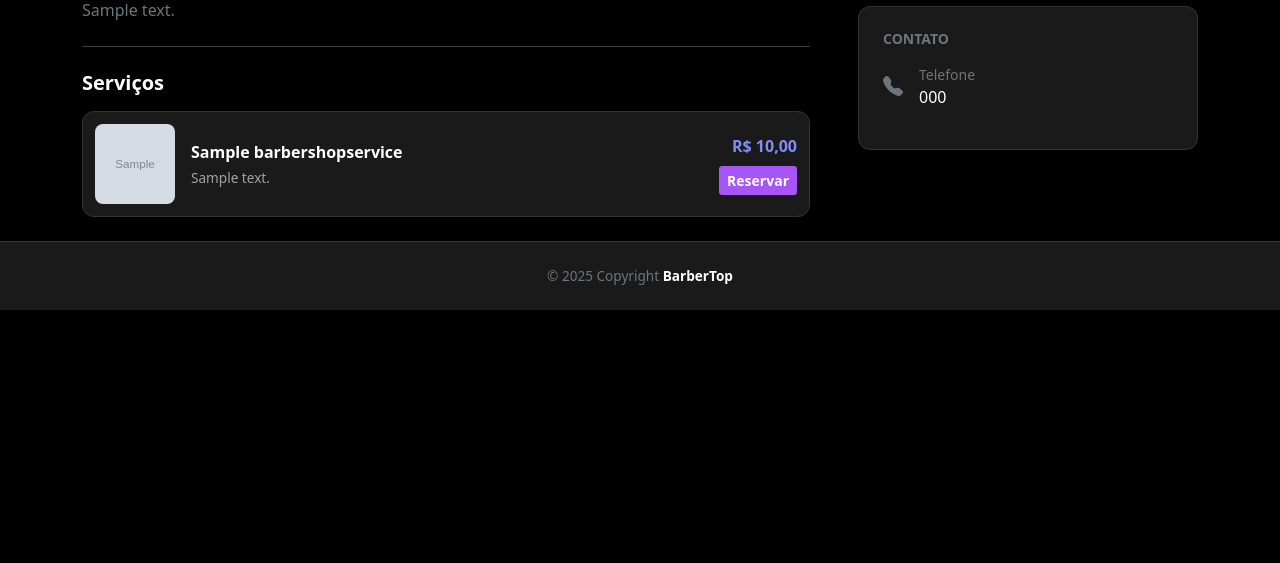
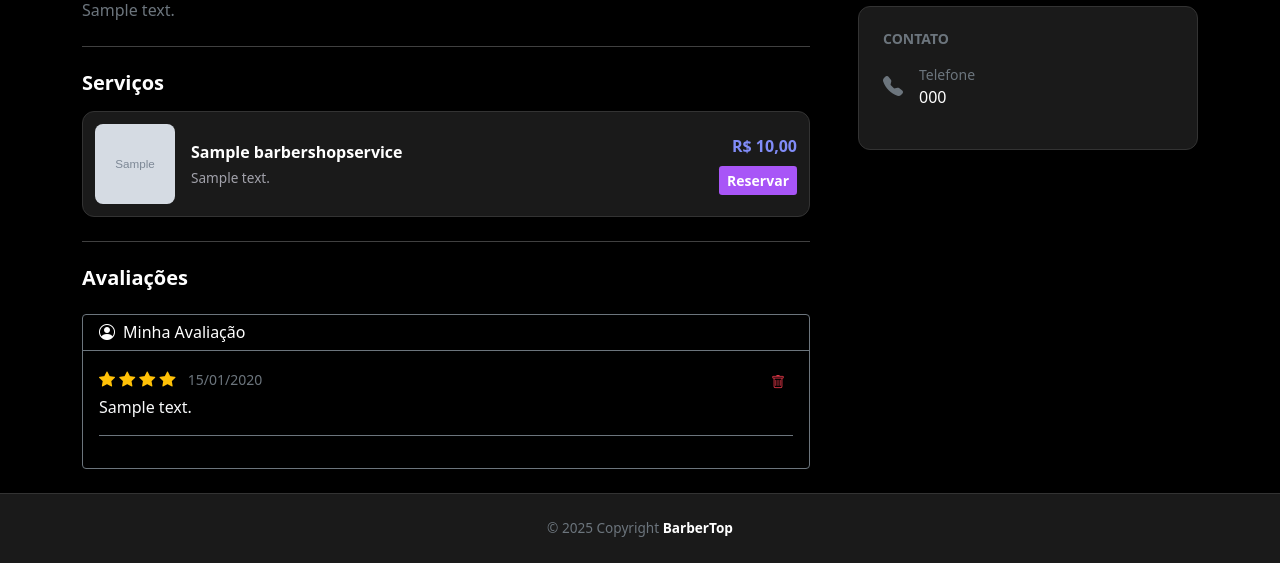
Before and after one commit to hcxavier/barbertop-django, a Django app: a page that uses templates/pages/barbershop_detail.html in a window 1280 px wide. Shown: the part 526-1089 px from the top of the page. Before the commit the page ends 836 px from the top, so only its background shows below. Run offline with Django 5.2, Linux system fonts and the light colour scheme; a user stored in the database is signed in; tables that the repository leaves empty hold one stand-in row (values such as "Sample post"); grey boxes marked "Sample" are stand-in pictures.

Commit message:
adicionando funcionalidade para exibir avaliações das barbearias

```diff
--- a/barbershops/urls.py
+++ b/barbershops/urls.py
@@ -21,5 +21,6 @@ urlpatterns = [
 
     path('settings/', views.settings_manage, name='settings_manage'),
     path('rate/', views.rate_barbershop, name='rate_barbershop'),
+    path('rating/<int:rating_id>/delete/', views.delete_rating, name='delete_rating'),
     path('<slug:slug>/', views.barbershop_detail, name='barbershop_detail'),
 ]
--- a/barbershops/views.py
+++ b/barbershops/views.py
@@ -10,7 +10,9 @@ import calendar
 from datetime import datetime, timedelta
 from django.shortcuts import render
 from django.db.models import Avg, Count, Q
-from .models import Barbershop
+from .models import Barbershop, Rating
+from django.contrib.auth.decorators import login_required
+from .forms import RatingForm
 
 def home(request):
     # recomendadas - barbearias com as notas acima de 4.5 em relação a media de avaliações
@@ -557,9 +559,6 @@ def schedule_delete(request, operation_id):
 
     return redirect('barbershops:schedule_manage')
 
-from django.contrib.auth.decorators import login_required
-from .forms import RatingForm
-
 @login_required
 def rate_barbershop(request):
     if request.method == 'POST':
@@ -597,5 +596,21 @@ def barbershop_detail(request, slug):
         'services': services,
         'operations': operations,
         'employees': employees,
+        'ratings': barbershop.ratings.all().order_by('-createdAt'),
+        'user_ratings': barbershop.ratings.filter(customer=request.user) if request.user.is_authenticated else []
     }
     return render(request, 'pages/barbershop_detail.html', context)
+
+@login_required
+def delete_rating(request, rating_id):
+    rating = get_object_or_404(Rating, id=rating_id)
+
+    if rating.customer != request.user:
+        messages.error(request, 'Você não tem permissão para excluir esta avaliação.')
+        return redirect('barbershops:barbershop_detail', slug=rating.barbershop.slug)
+
+    barbershop_slug = rating.barbershop.slug
+    rating.delete()
+    messages.success(request, 'Avaliação excluída com sucesso!')
+
+    return redirect('barbershops:barbershop_detail', slug=barbershop_slug)
--- a/templates/pages/barbershop_detail.html
+++ b/templates/pages/barbershop_detail.html
@@ -88,6 +88,83 @@
                 {% endfor %}
             </div>
 
+            <hr class="border-secondary my-4">
+
+            <!-- Ratings Section -->
+            <div class="mb-4">
+                <h5 class="fw-bold mb-4">Avaliações</h5>
+
+                <!-- My Ratings (if any) -->
+                {% if user_ratings %}
+                <div class="card bg-transparent border-secondary mb-4">
+                    <div class="card-header border-secondary bg-transparent">
+                        <h6 class="mb-0 text-white"><i class="bi bi-person-circle me-2"></i>Minha Avaliação</h6>
+                    </div>
+                    <div class="card-body">
+                        {% for rating in user_ratings %}
+                        <div class="d-flex justify-content-between align-items-start mb-3 pb-3 border-bottom border-secondary">
+                            <div>
+                                <div class="text-warning mb-1">
+                                    {% with ''|center:rating.ratingNumber as range %}
+                                    {% for _ in range %}
+                                    <i class="bi bi-star-fill"></i>
+                                    {% endfor %}
+                                    {% endwith %}
+                                    <span class="text-muted ms-2 small">{{ rating.createdAt|date:"d/m/Y" }}</span>
+                                </div>
+                                {% if rating.ratingDescription %}
+                                <p class="text-light mb-0">{{ rating.ratingDescription }}</p>
+                                {% endif %}
+                            </div>
+                            <form action="{% url 'barbershops:delete_rating' rating.id %}" method="POST" onsubmit="return confirm('Tem certeza que deseja excluir sua avaliação?');">
+                                {% csrf_token %}
+                                <button type="submit" class="btn btn-sm btn-outline-danger border-0" title="Excluir Avaliação">
+                                    <i class="bi bi-trash"></i>
+                                </button>
+                            </form>
+                        </div>
+                        {% endfor %}
+                    </div>
+                </div>
+                {% endif %}
+
+                <!-- All Ratings List -->
+                <div class="ratings-list">
+                    {% for rating in ratings %}
+                        <!-- Skip user's own ratings in the general list to avoid duplication, or keep them?
+                             Usually better to show all here, but maybe highlight.
+                             Let's show all, but if it's the user's, we mark it. -->
+                        {% if rating.customer != request.user %}
+                        <div class="d-flex gap-3 mb-4">
+                            <div class="avatar-circle bg-dark border border-secondary text-muted d-flex align-items-center justify-content-center rounded-circle" style="width: 40px; height: 40px; min-width: 40px;">
+                                <i class="bi bi-person-fill"></i>
+                            </div>
+                            <div>
+                                <div class="d-flex align-items-center gap-2 mb-1">
+                                    <h6 class="fw-bold text-white mb-0">{{ rating.customer.first_name|default:rating.customer.username }}</h6>
+                                    <span class="text-muted small">• {{ rating.createdAt|date:"d M, Y" }}</span>
+                                </div>
+                                <div class="text-warning mb-2 small">
+                                    {% with ''|center:rating.ratingNumber as range %}
+                                    {% for _ in range %}
+                                    <i class="bi bi-star-fill"></i>
+                                    {% endfor %}
+                                    {% endwith %}
+                                </div>
+                                {% if rating.ratingDescription %}
+                                <p class="text-muted mb-0 small">{{ rating.ratingDescription }}</p>
+                                {% endif %}
+                            </div>
+                        </div>
+                        {% endif %}
+                    {% empty %}
+                        {% if not user_ratings %}
+                        <p class="text-muted">Esta barbearia ainda não possui avaliações.</p>
+                        {% endif %}
+                    {% endfor %}
+                </div>
+            </div>
+
         </div>
 
         <!-- Right Column: Sidebar Info -->
@@ -107,7 +184,6 @@
                 {% endfor %}
             </div>
 
-            <!-- Contact Card -->
             <div class="info-card">
                 <h6 class="fw-bold mb-3 text-uppercase small text-muted">Contato</h6>
 
@@ -124,7 +200,6 @@
     </div>
 </div>
 
-<!-- Booking Modal -->
 <div class="modal fade" id="bookingModal" tabindex="-1" aria-labelledby="bookingModalLabel" aria-hidden="true">
   <div class="modal-dialog modal-dialog-centered">
     <div class="modal-content" style="background-color: #1a1a1a; color: white; border: 1px solid #333;">
```
